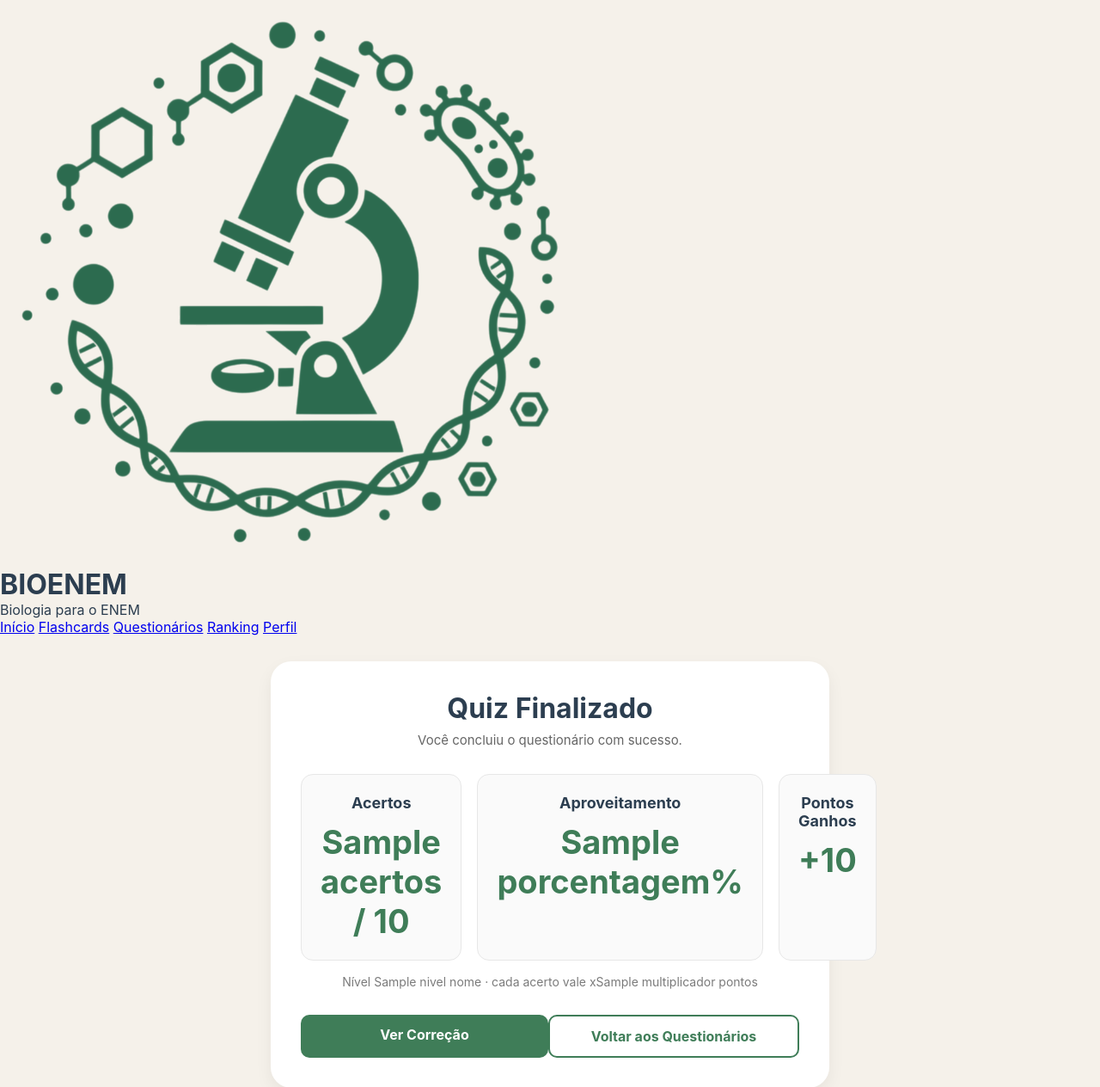
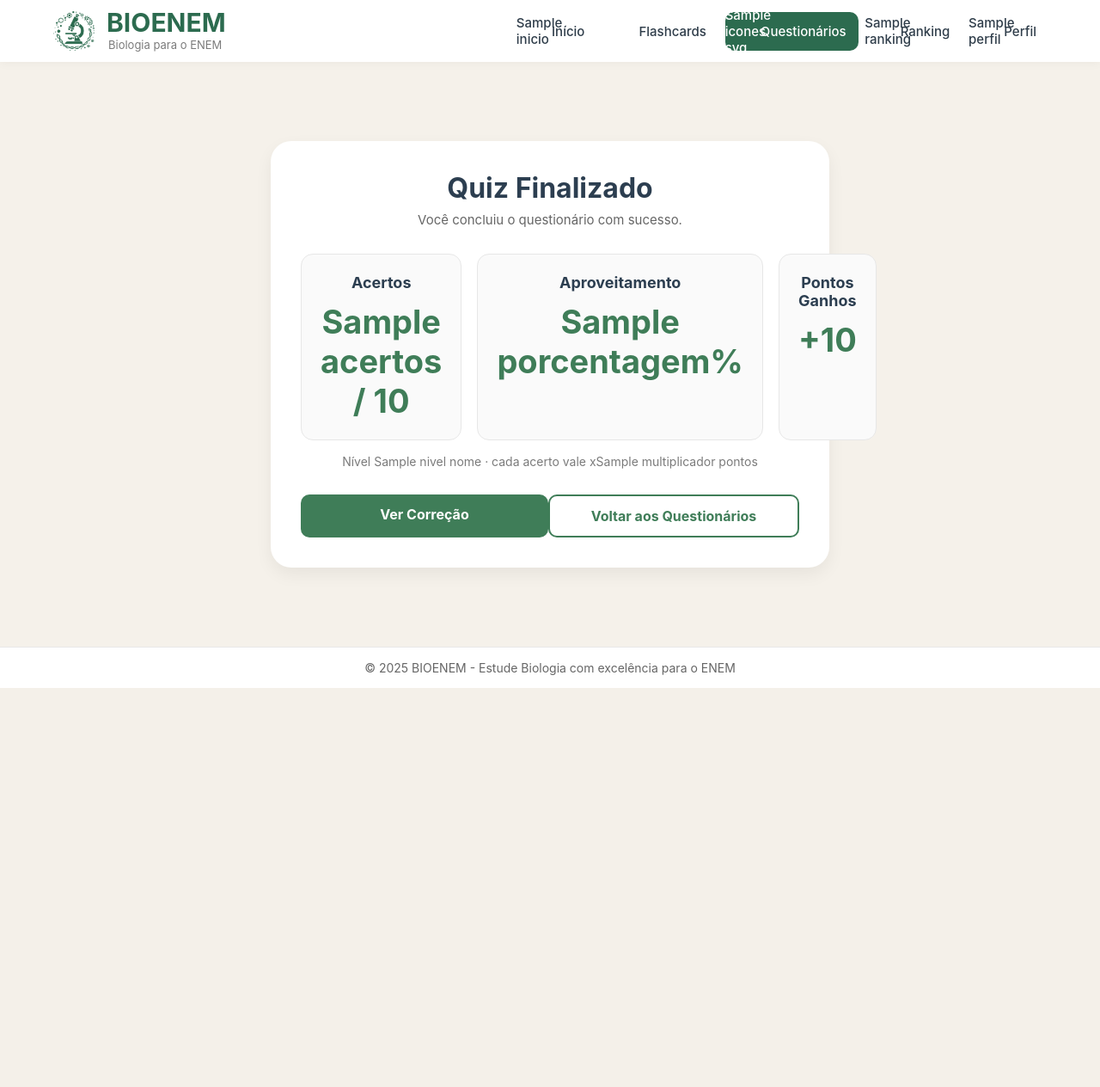
Before and after one commit to pribeea/BIOENEM, a Flask app: template frontend/templates/resultado_quiz.html in a window 1280 px wide. Shown: the top 1264 px of the page at 86% size. After the commit the page ends 800 px from the top, so only its background shows below. Run offline with Flask 3, Linux system fonts and the light colour scheme; the template is opened without the code that fills it: most values are stand-ins (such as "Sample title", 1, 10 or a date in 2020).

Commit message:
Update resultado_quiz.html

```diff
--- a/frontend/templates/resultado_quiz.html
+++ b/frontend/templates/resultado_quiz.html
@@ -4,8 +4,9 @@
     <meta charset="UTF-8">
     <meta name="viewport" content="width=device-width, initial-scale=1.0">
     <title>Resultado do Quiz - BIOENEM</title>
+    <link rel="stylesheet" href="{{ url_for('static', filename='resultado_quiz.css') }}">
+    <link rel="stylesheet" href="{{ url_for('static', filename='navbar.css') }}">
 
-    <link rel="stylesheet" href="{{ url_for('static', filename='resultado_quiz.css') }}">
 </head>
 <body>
 
@@ -19,11 +20,26 @@
     </div>
 
     <nav>
-        <a href="/dashboard">Início</a>
-        <a href="/flashcards">Flashcards</a>
-        <a class="active" href="/questionarios">Questionários</a>
-        <a href="/ranking">Ranking</a>
-        <a href="/perfil">Perfil</a>
+        <a href="/dashboard">
+            <span class="nav-icone">{{ icones_svg.inicio | safe }}</span>
+            <span>Início</span>
+        </a>
+        <a href="/flashcards">
+            <span class="nav-icone">{{ icones_svg.flashcards | safe }}</span>
+            <span>Flashcards</span>
+        </a>
+        <a class="active" href="/questionarios">
+            <span class="nav-icone">{{ icones_svg.questionarios | safe }}</span>
+            <span>Questionários</span>
+        </a>
+        <a href="/ranking">
+            <span class="nav-icone">{{ icones_svg.ranking | safe }}</span>
+            <span>Ranking</span>
+        </a>
+        <a href="/perfil">
+            <span class="nav-icone">{{ icones_svg.perfil | safe }}</span>
+            <span>Perfil</span>
+        </a>
     </nav>
 </header>
 
```
